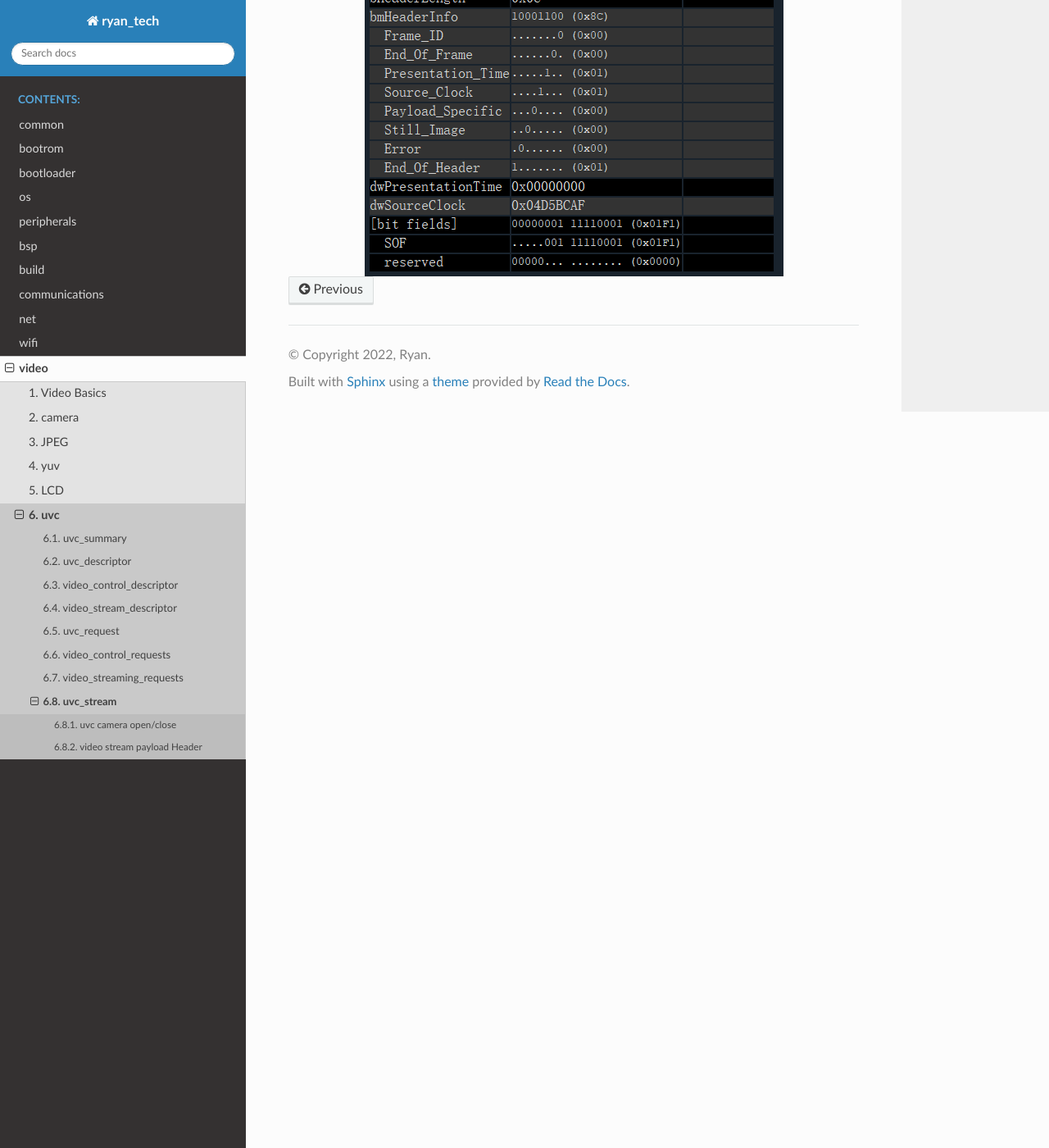
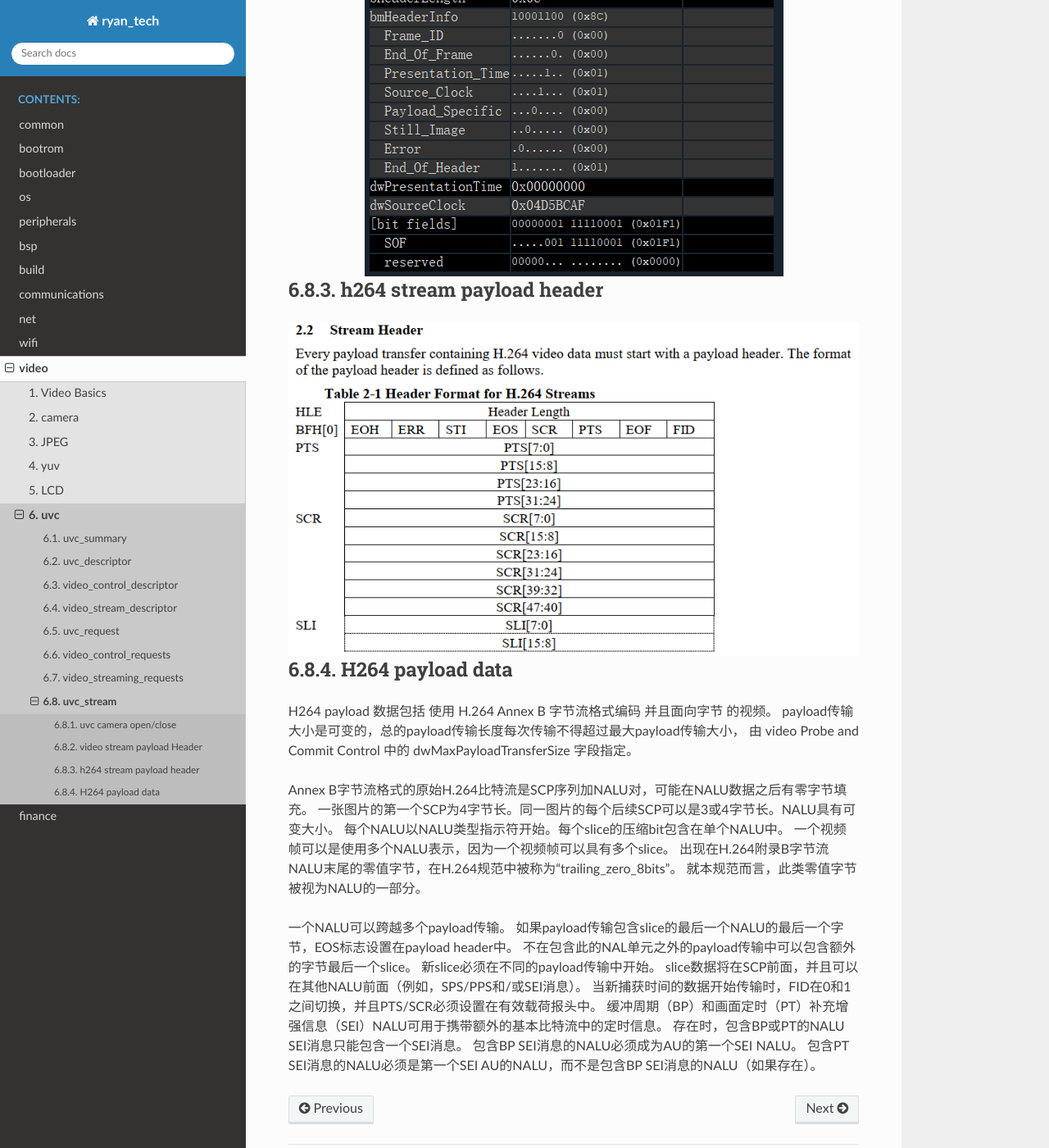
Before and after one commit to BlackTudou/tech_doc, a Sphinx documentation site: the page built from source/video/uvc/uvc_stream/index.rst, in a window 1280 px wide and 1400 px high, scrolled down 1543 px. Shown: the whole window at 82% size. Built offline with Sphinx 7.4.7 and the Read the Docs theme 2.0.0, drawn with Linux system fonts in a browser that asks for light colours.

Commit message:
添加理财目录

```diff
--- a/source/index.rst
+++ b/source/index.rst
@@ -32,3 +32,4 @@ ryan_tech
    net <net/index>
    wifi <wifi/index>
    video <video/index>
+   finance <finance/index>
--- a/source/video/camera/index.rst
+++ b/source/video/camera/index.rst
@@ -8,3 +8,4 @@ camera
    summary <summary/index>
    dvp <dvp/index>
    uvc <uvc/index>
+   linux_camera <linux_camera/index>
--- /dev/null
+++ b/source/video/camera/linux_camera/index.rst
@@ -0,0 +1,5 @@
+==============
+linux camera
+==============
+
+https://www.ncnynl.com/archives/201912/3560.html
--- a/source/video/uvc/uvc_stream/index.rst
+++ b/source/video/uvc/uvc_stream/index.rst
@@ -52,3 +52,36 @@ UVC数据传输时，每次USB传输，数据包中有一个负载数据头(Payl
     :align: center
     :alt: Images
     :figclass: align-center
+
+h264 stream payload header
+============================
+
+.. figure:: ../_static/header_format_for_h264_streams.png
+    :align: center
+    :alt: Images
+    :figclass: align-center
+
+H264 payload data
+====================
+
+H264 payload 数据包括 使用 H.264 Annex B 字节流格式编码 并且面向字节 的视频。
+payload传输大小是可变的，总的payload传输长度每次传输不得超过最大payload传输大小，
+由 video Probe and Commit Control 中的 dwMaxPayloadTransferSize 字段指定。
+
+Annex B字节流格式的原始H.264比特流是SCP序列加NALU对，可能在NALU数据之后有零字节填充。
+一张图片的第一个SCP为4字节长。同一图片的每个后续SCP可以是3或4字节长。NALU具有可变大小。
+每个NALU以NALU类型指示符开始。每个slice的压缩bit包含在单个NALU中。
+一个视频帧可以是使用多个NALU表示，因为一个视频帧可以具有多个slice。
+出现在H.264附录B字节流NALU末尾的零值字节，在H.264规范中被称为“trailing_zero_8bits”。
+就本规范而言，此类零值字节被视为NALU的一部分。
+
+一个NALU可以跨越多个payload传输。
+如果payload传输包含slice的最后一个NALU的最后一个字节，EOS标志设置在payload header中。
+不在包含此的NAL单元之外的payload传输中可以包含额外的字节最后一个slice。
+新slice必须在不同的payload传输中开始。
+slice数据将在SCP前面，并且可以在其他NALU前面（例如，SPS/PPS和/或SEI消息）。
+当新捕获时间的数据开始传输时，FID在0和1之间切换，并且PTS/SCR必须设置在有效载荷报头中。
+缓冲周期（BP）和画面定时（PT）补充增强信息（SEI）NALU可用于携带额外的基本比特流中的定时信息。
+存在时，包含BP或PT的NALU SEI消息只能包含一个SEI消息。
+包含BP SEI消息的NALU必须成为AU的第一个SEI NALU。
+包含PT SEI消息的NALU必须是第一个SEI AU的NALU，而不是包含BP SEI消息的NALU（如果存在）。
```
Also changed, not shown: source/finance/index.rst (added, +53 -0 lines), source/video/uvc/_static/header_format_for_h264_streams.png (added).
